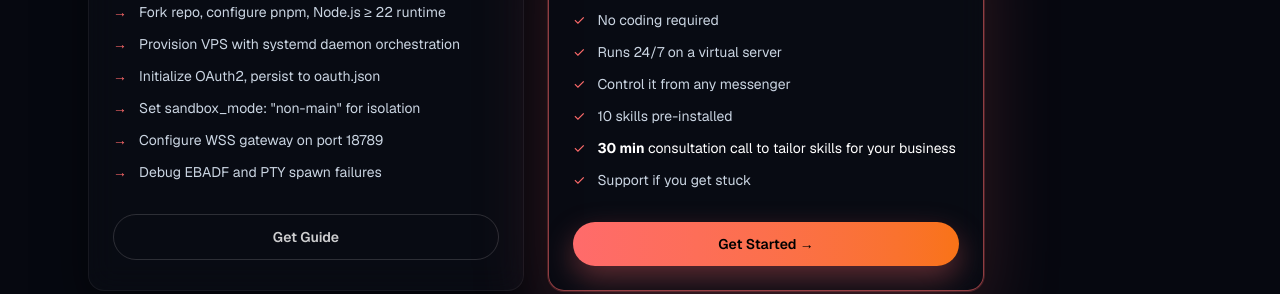
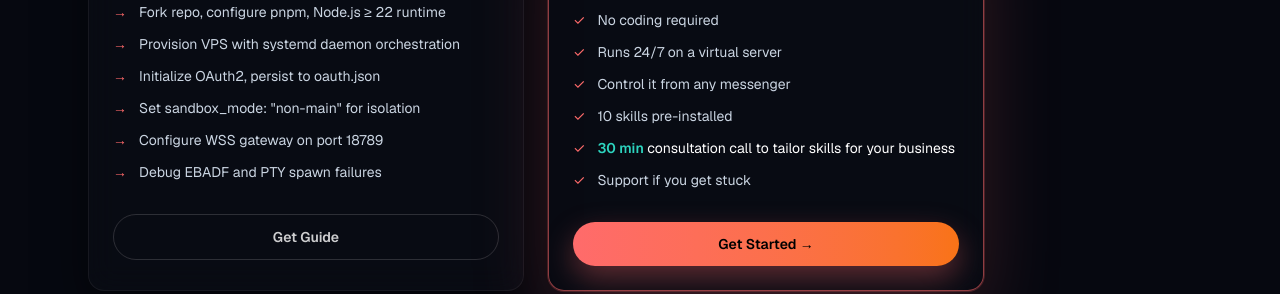
Before and after one commit to hazareajinkya/AICE-OpenClaw, a Next.js app: page / in a window 1280 px wide. Shown: the part 880-1174 px from the top of the page. Built offline with nearby package versions, Linux system fonts and the light colour scheme.

Commit message:
Make 30 min turquoise color

```diff
--- a/components/Pricing.tsx
+++ b/components/Pricing.tsx
@@ -13,7 +13,7 @@ const starterTier = [
   "Runs 24/7 on a virtual server",
   "Control it from any messenger",
   "10 skills pre-installed",
-  "<strong>30 min</strong> consultation call to tailor skills for your business",
+  "<span class='text-[#2dd4bf] font-semibold'>30 min</span> consultation call to tailor skills for your business",
   "Support if you get stuck",
 ];
 
```
